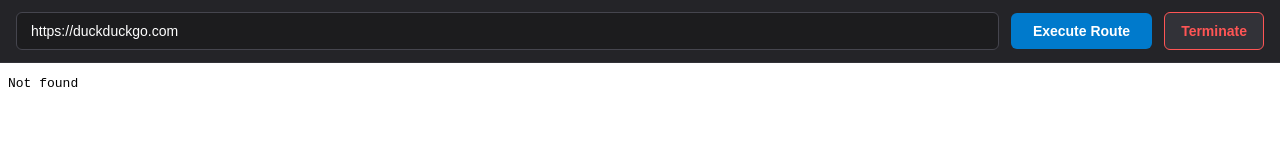
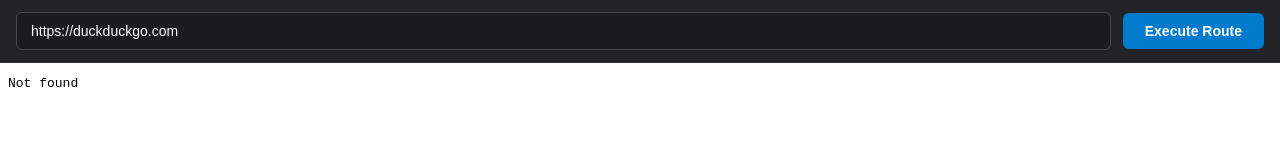
Before and after one commit to ToasterGG/WebPortal, a website: page index.html in a window 1280 px wide. Drawn offline with Linux system fonts and the light colour scheme.

Commit message:
Update index.html

```diff
--- a/index.html
+++ b/index.html
@@ -6,13 +6,11 @@
     <title>Enterprise Network Application Manager</title>
     <style>
         * { box-sizing: border-box; margin: 0; padding: 0; }
-        body, html { width: 100%; height: 100%; font-family: -apple-system, BlinkMacSystemFont, "Segoe UI", Roboto, Helvetica, Arial, sans-serif; overflow: hidden; display: flex; flex-direction: column; background-color: #1a1a1c; color: #333; }
+        body, html { width: 100%; height: 100%; font-family: -apple-system, BlinkMacSystemFont, "Segoe UI", Roboto, Helvetica, Arial, sans-serif; overflow: hidden; display: flex; flex-direction: column; background-color: #1a1a1c; color: #fff; }
         #nav-bar { width: 100%; background-color: #242428; padding: 12px 16px; display: flex; gap: 12px; align-items: center; border-bottom: 1px solid #323238; }
         #url-input { flex-grow: 1; padding: 10px 14px; border: 1px solid #45454e; border-radius: 6px; font-size: 14px; background-color: #1c1c1e; color: #fff; outline: none; }
         #url-input:focus { border-color: #007acc; }
         #go-btn { padding: 10px 22px; background-color: #007acc; color: white; border: none; border-radius: 6px; cursor: pointer; font-weight: 600; font-size: 14px; }
-        #close-window-btn { padding: 10px 16px; background-color: #323238; color: #ff5555; border: 1px solid #ff5555; border-radius: 6px; cursor: pointer; font-weight: bold; font-size: 14px; }
-        #close-window-btn:hover { background-color: #ff5555; color: #fff; }
         #display-container { width: 100%; flex-grow: 1; position: relative; background-color: #ffffff; }
         #terminal-overlay { position: absolute; top: 0; left: 0; width: 100%; height: 100%; background-color: #111112; color: #d4d4d6; font-family: Consolas, monospace; padding: 24px; overflow-y: auto; font-size: 13px; line-height: 1.6; z-index: 100; }
         .log-line { margin-bottom: 6px; border-left: 3px solid #007acc; padding-left: 10px; }
@@ -26,7 +24,6 @@
     <div id="nav-bar">
         <input type="text" id="url-input" placeholder="Enter target application URI..." value="https://duckduckgo.com">
         <button id="go-btn" onclick="executeSystemNavigation()">Execute Route</button>
-        <button id="close-window-btn" onclick="window.close()">Terminate</button>
     </div>
 
     <div id="display-container">
```
